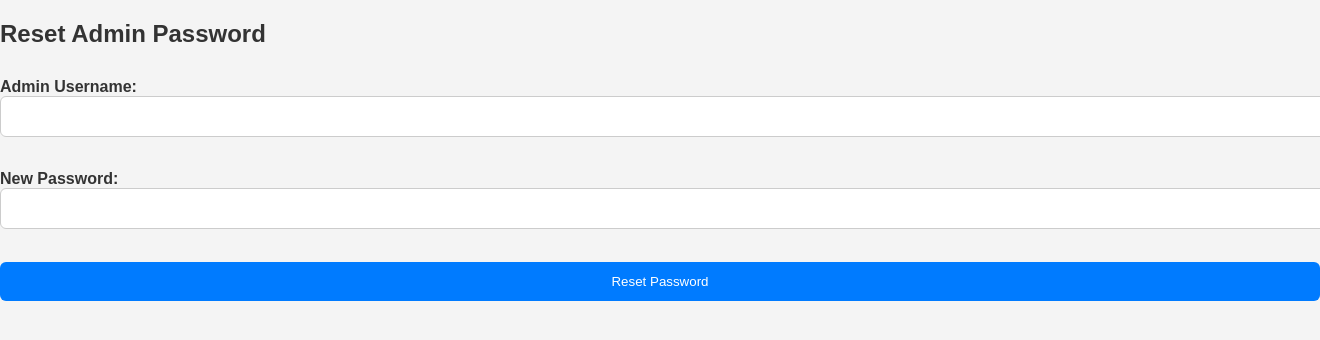
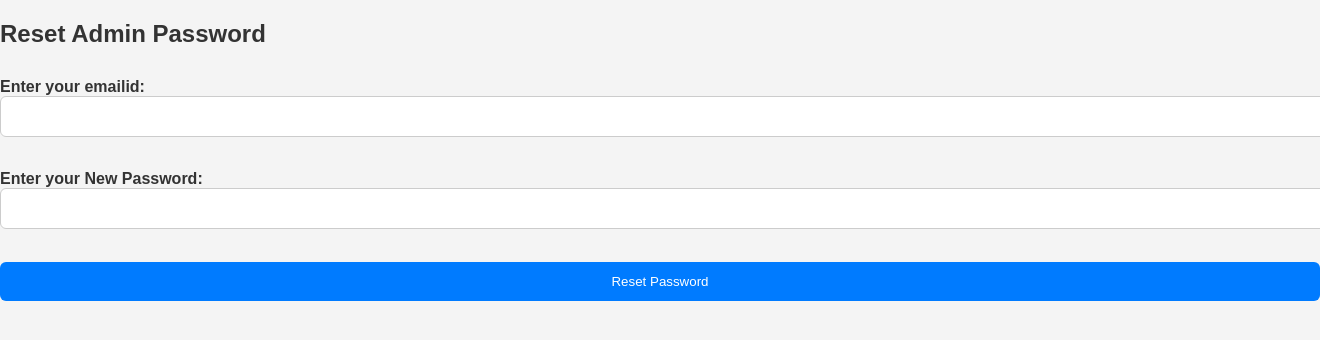
Before and after one commit to hbarker99/Chesterfield-Hospital-Team-B, a PHP site: page /Admin/forgot_password.php in a window 1320 px wide; the page is wider, and only the part inside the window is pictured. Shown: the top 340 px of that part. Run offline with PHP 8.4, Linux system fonts and the light colour scheme.

Commit message:
Update forgot_password.php

```diff
--- a/Admin/forgot_password.php
+++ b/Admin/forgot_password.php
@@ -1,14 +1,14 @@
 <?php
 
-function checkAdminExist($username)
+function checkAdminExist($email)
 {
     $db = new SQLite3("admin_database.db");
     if (!$db)
         return false;
 
-    $sql = 'SELECT username FROM Login WHERE username = :username';
+    $sql = 'SELECT email FROM Login WHERE email = :email';
     $stmt = $db->prepare($sql); // Prepare the SQL statement
-    $stmt->bindParam(':username', $username, SQLITE3_TEXT);
+    $stmt->bindParam(':email', $email, SQLITE3_TEXT);
 
     // Execute the SQL statement
     $res = $stmt->execute();
@@ -16,24 +16,24 @@ function checkAdminExist($username)
     // Fetching array
     if ($stmt) {
         $row = $res->fetchArray(SQLITE3_NUM);
-        if (!empty($row)) { // If the row is not empty, admin with provided username exists
+        if (!empty($row)) { // If the row is not empty, admin with provided email exists
             return true;
         }
     }
 
-    return false; // Admin with provided username does not exist
+    return false; // Admin with provided email does not exist
 }
 
-function resetPassword($username, $password)
+function resetPassword($email, $password)
 {
     $db = new SQLite3("admin_database.db");
     if (!$db)
         return false;
 
-    $sql = 'UPDATE Login SET password = :password WHERE username = :username';
+    $sql = 'UPDATE Login SET password = :password WHERE email = :email';
     $stmt = $db->prepare($sql); // Prepare the SQL statement
     $stmt->bindParam(':password', $password, SQLITE3_TEXT);
-    $stmt->bindParam(':username', $username, SQLITE3_TEXT);
+    $stmt->bindParam(':email', $email, SQLITE3_TEXT);
 
     // Execute the SQL statement
     $result = $stmt->execute();
@@ -48,18 +48,18 @@ function resetPassword($username, $password)
 
 // Check if form is submitted
 if ($_SERVER["REQUEST_METHOD"] == "POST") {
-    $username = $_POST['username'];
+    $email = $_POST['email'];
     $newPassword = $_POST['new_password'];
 
-    if (checkAdminExist($username)) {
+    if (checkAdminExist($email)) {
         // Reset the password
-        if (resetPassword($username, $newPassword)) {
-            echo "Password for admin $username has been successfully reset.";
+        if (resetPassword($email, $newPassword)) {
+            echo "Password for admin $email has been successfully reset.";
         } else {
-            echo "Failed to reset password. Please try again.";
+            echo "Failed to reset password.Please try again.";
         }
     } else {
-        echo "Admin with username $username does not exist.";
+        echo "Admin with email id $email not exist.";
     }
 }
 
@@ -77,9 +77,9 @@ if ($_SERVER["REQUEST_METHOD"] == "POST") {
 <body>
     <h2>Reset Admin Password</h2>
     <form method="post">
-        <label for="username">Admin Username:</label>
-        <input type="text" id="username" name="username" required><br><br>
-        <label for="new_password">New Password:</label>
+        <label for="email">Enter your emailid:</label>
+        <input type="text" id="email" name="email" required><br><br>
+        <label for="new_password">Enter your New Password:</label>
         <input type="password" id="new_password" name="new_password" required><br><br>
         <input type="submit" value="Reset Password">
     </form>
```
